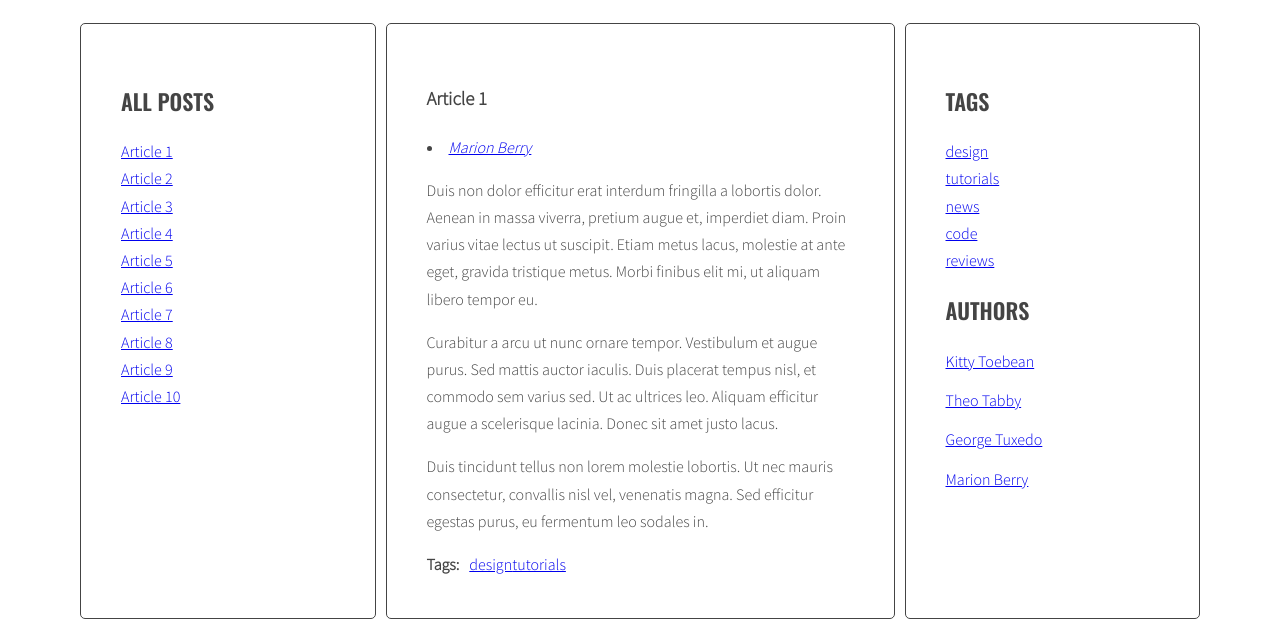
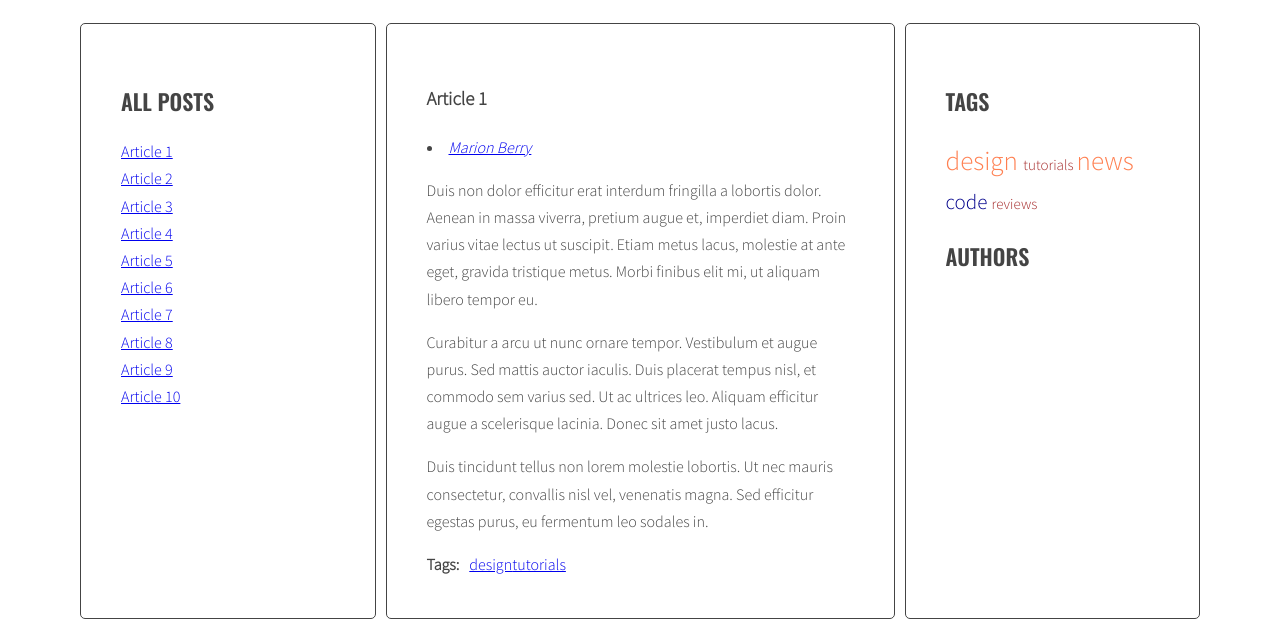
Before and after one commit to dmgorecka/javascript-blog, a website: page index.html in a window 1280 px wide. Shown: the part 220-847 px from the top of the page. Drawn offline with nearby package versions, Linux system fonts and the light colour scheme.

Commit message:
Add tag cloud

```diff
--- a/index.html
+++ b/index.html
@@ -183,26 +183,6 @@
                 </ul>
                 <h2 class="section-title">Authors</h2>
                 <ul class="list authors">
-                    <li>
-                    <a href="#">
-                        <span class="author-name">Kitty Toebean</span>
-                    </a>
-                    </li>
-                    <li>
-                    <a href="#">
-                        <span class="author-name">Theo Tabby</span>
-                    </a>
-                    </li>
-                    <li>
-                    <a href="#">
-                        <span class="author-name">George Tuxedo</span>
-                    </a>
-                    </li>
-                    <li>
-                    <a href="#">
-                        <span class="author-name">Marion Berry</span>
-                    </a>
-                    </li>
                 </ul>
             </aside>
             </main>
--- a/js/script.js
+++ b/js/script.js
@@ -209,7 +209,7 @@ function generateTags(){
     // const tagLinkHTML = '<li>' + calculateTagClass(allRags[tag], tagsParams) + '</li>' TU JEST COŚ DO POPRAWY
     // console.log('taglinkHTML:', tagLinkHTML);
 
-    const tagLinkHTML = '<li><a class="' + calculateTagClass(allTags[tag], tagsParams) + '" href="#tag-' + tag + '">' + tag +  '</a></li> ';
+    const tagLinkHTML = '<li><a href="#tag-' + tag + '" class="' + calculateTagClass(allTags[tag], tagsParams) + '">' + tag + '  ' + ' </a></li>';
     console.log('tagLinkHTML:', tagLinkHTML);
     allTagsHTML += tagLinkHTML;
   }
@@ -218,6 +218,7 @@ function generateTags(){
   /* [NEW] add html from allTags to tagList */
   tagList.innerHTML = allTagsHTML;
   console.log(allTags);
+
 }
 
 generateTags();
@@ -331,21 +332,22 @@ function calculateAuthorClass(count, params){
 }
 
 function generateAuthors(){
-
+  /* [NEW] create a new variable allAuthors with an empty object */
   let allAuthors = {};
-
+  /* find all articles */
   const articles = document.querySelectorAll(optArticleSelector);
   console.log(articles);
-
+  /* START LOOP: for every article: */
   for(let article of articles) {
+    /* find authors wrapper */
     const wrapperAuthors = article.querySelector(optArticleAuthorSelector);
     console.log({wrapperAuthors});
-
+    /* make html variable with empty string */
     let html = '';
-
+    /* get authors from post-author attribute */
     const articleAuthors = article.getAttribute('post-author');
     console.log(articleAuthors);
-
+    /* insert HTML of all the links into the tags wrapper */
     const linkHTMLauthor = '<li><a href="#author-' + articleAuthors + '">' + articleAuthors + '</a></li>';
 
     html = html + linkHTMLauthor;
@@ -354,7 +356,16 @@ function generateAuthors(){
     wrapperAuthors.innerHTML = html;
 
   }
+  /* END LOOP: for every article: */
+  /* [NEW] find list of authors in right column */
+  const authorList = document.querySelector('.authors');
 
+  /* [NEW] add html from allAuthors to authorList */
+  let allAuthorsHTML = '';
+  for(let author in allAuthors){
+    allAuthorsHTML += '<li><a href="#author-' + author + '">' + author + ' (' + allAuthors[author] + ')</a></li>';
+  }
+  authorList.innerHTML = allAuthorsHTML;
 }
 
 generateAuthors();
--- a/sass/style.scss
+++ b/sass/style.scss
@@ -100,6 +100,15 @@ body {
   }
 }
 
+.author-size-1 {
+	font-size: 15px;
+  color: darkred;
+}
+.author-size-5 {
+	font-size: 18px;
+  color: forestgreen;
+}
+
 /* Post */
 
 .post {
@@ -119,3 +128,32 @@ body {
     margin: 0 10px 0 0;
   }
 }
+
+/* Tags */
+
+.list.tags li {
+  display: inline;
+}
+.list.tags a {
+  text-decoration: none;
+}
+.tag-size-1 {
+	font-size: 15px;
+  color: brown;
+}
+.tag-size-2 {
+	font-size: 18px;
+  color: cornflowerblue;
+}
+.tag-size-3 {
+	font-size: 21px;
+  color: darkblue;
+}
+.tag-size-4 {
+	font-size: 24px;
+  color: darkmagenta;
+}
+.tag-size-5 {
+	font-size: 27px;
+  color: coral;
+}
```
Also changed, not shown: css/style.css, 1 other file.
